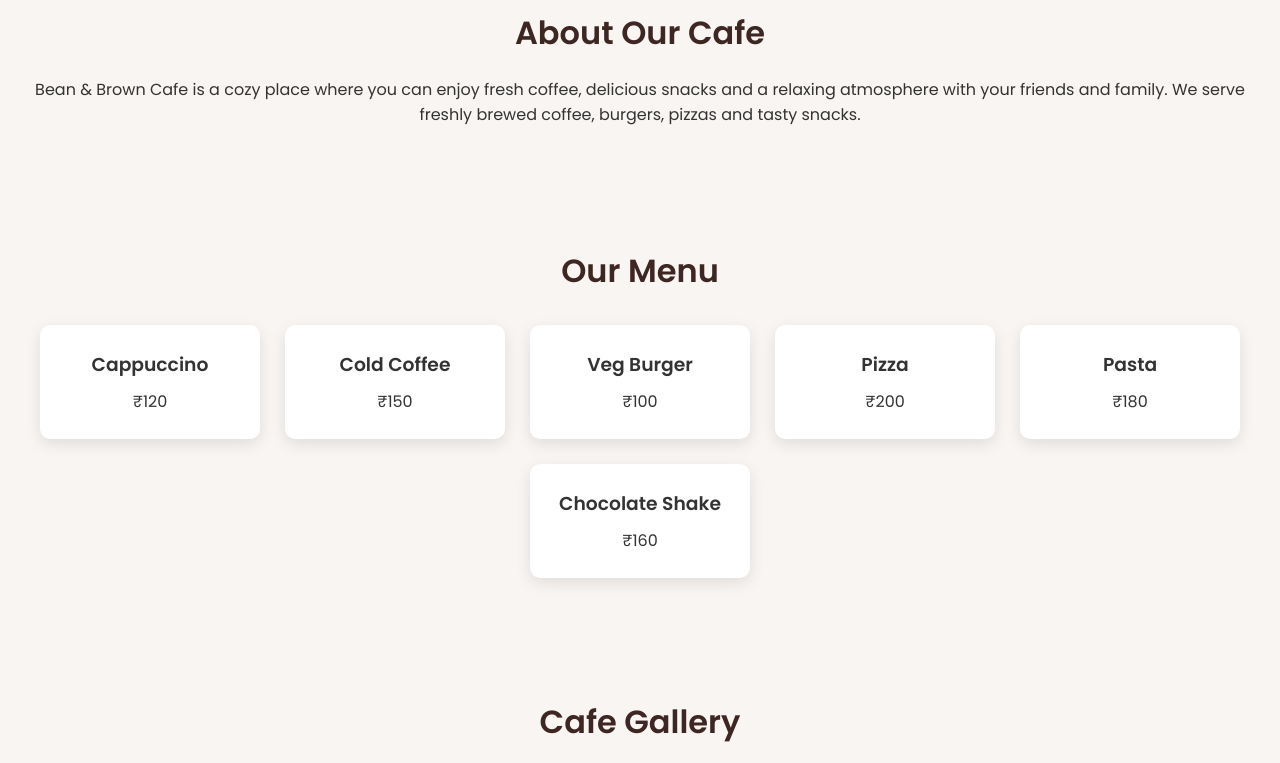
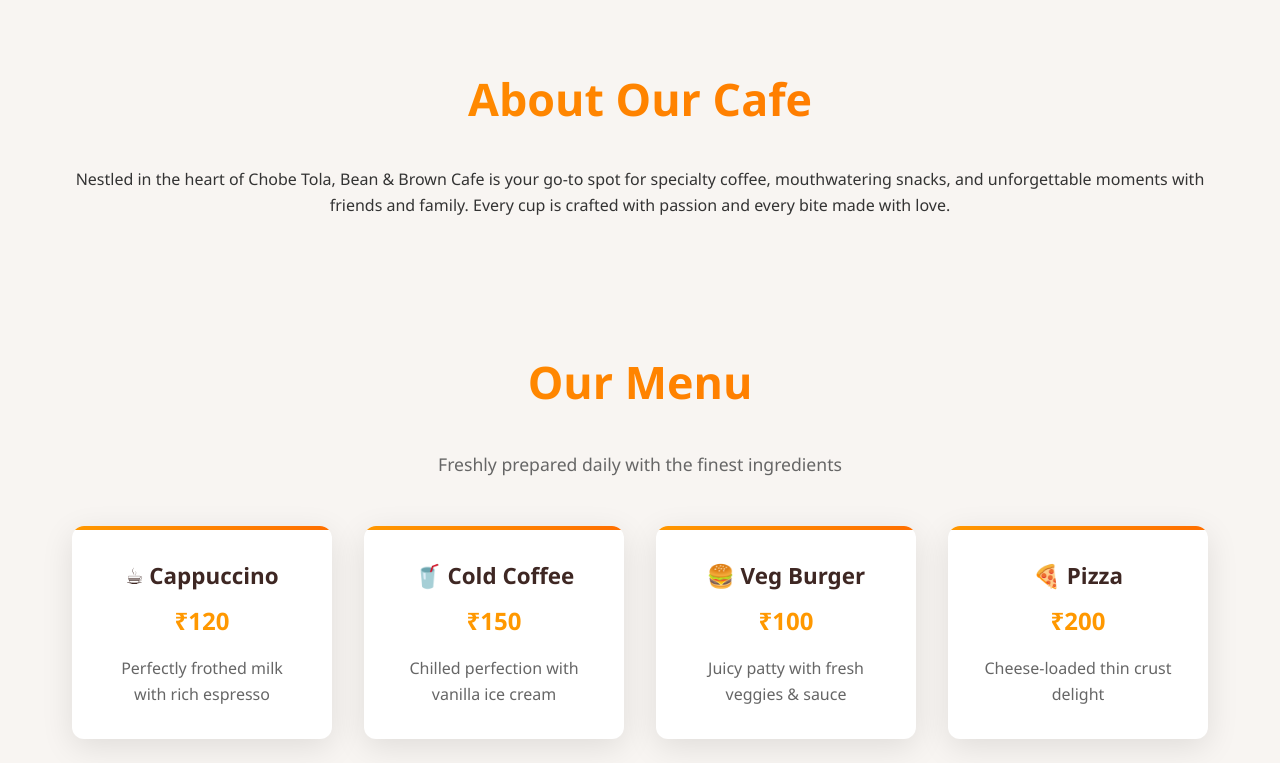
Before and after one commit to SatyamMauryakit/Github_Actions, a Flask app: page / in a window 1280 px wide. Shown: the part 735-1498 px from the top of the page. Run offline with Flask 3, Linux system fonts and the light colour scheme.

Commit message:
final commit

```diff
--- a/templates/index.html
+++ b/templates/index.html
@@ -3,331 +3,459 @@
 <head>
 <meta charset="UTF-8">
 <meta name="viewport" content="width=device-width, initial-scale=1.0">
-
-<title>Bean & Brown Cafe</title>
-
-<link href="https://fonts.googleapis.com/css2?family=Poppins:wght@300;400;600&display=swap" rel="stylesheet">
-
+<title>Bean & Brown Cafe - Best Coffee in Town</title>
+<meta name="description" content="Bean & Brown Cafe - Fresh coffee, delicious food, cozy atmosphere in Chobe Tola">
+<link rel="icon" href="https://images.unsplash.com/photo-1509042239860-f550ce710b93?w=32&h=32&fit=crop">
 <style>
-
-*{
-margin:0;
-padding:0;
-box-sizing:border-box;
-scroll-behavior:smooth;
+:root {
+  --primary-color: #3e2723;
+  --secondary-color: #5d4037;
+  --accent-color: #ff9800;
+  --accent-hover: #f57c00;
+  --text-light: #333;
+  --text-dark: #fff;
+  --bg-light: #f8f5f2;
+  --bg-card: #fff;
+  --shadow: 0 8px 32px rgba(0,0,0,0.1);
+  --border-radius: 12px;
+  --transition: all 0.3s cubic-bezier(0.4, 0, 0.2, 1);
 }
 
-body{
-font-family:'Poppins',sans-serif;
-background:#f8f5f2;
-color:#333;
+* {
+  margin: 0;
+  padding: 0;
+  box-sizing: border-box;
+}
+
+body {
+  font-family: 'Segoe UI', Tahoma, Geneva, Verdana, sans-serif;
+  line-height: 1.6;
+  color: var(--text-light);
+  background: var(--bg-light);
+  transition: var(--transition);
+}
+
+body.dark {
+  --text-light: #e0e0e0;
+  --bg-light: #121212;
+  --bg-card: #1e1e1e;
+  --primary-color: #1a0000;
+  --secondary-color: #2a1f15;
 }
 
 /* HEADER */
-
-header{
-background:#3e2723;
-color:white;
-padding:25px;
-text-align:center;
+header {
+  background: var(--primary-color);
+  color: var(--text-dark);
+  padding: 1.5rem;
+  text-align: center;
+  position: relative;
+  box-shadow: var(--shadow);
 }
 
-header h1{
-font-size:40px;
-letter-spacing:2px;
+header h1 {
+  font-size: clamp(1.8rem, 4vw, 2.5rem);
+  margin-bottom: 0.5rem;
+  font-weight: 700;
+}
+
+header p {
+  font-size: 1.1rem;
+  opacity: 0.9;
+}
+
+.clock {
+  font-size: 1rem;
+  margin: 1rem 0;
+  font-weight: 500;
 }
 
 /* NAVBAR */
-
-nav{
-position:sticky;
-top:0;
-background:#5d4037;
-padding:12px;
-z-index:1000;
+nav {
+  background: var(--secondary-color);
+  padding: 1rem;
+  display: flex;
+  justify-content: center;
+  gap: 2rem;
+  flex-wrap: wrap;
 }
 
-nav ul{
-display:flex;
-justify-content:center;
-list-style:none;
+nav a {
+  color: var(--text-dark);
+  text-decoration: none;
+  font-weight: 600;
+  font-size: 1rem;
+  padding: 0.5rem 1rem;
+  border-radius: var(--border-radius);
+  transition: var(--transition);
+  position: relative;
 }
 
-nav ul li{
-margin:0 20px;
-}
-
-nav a{
-color:white;
-text-decoration:none;
-font-weight:600;
-transition:.3s;
-}
-
-nav a:hover{
-color:#ffd54f;
+nav a:hover, nav a.active {
+  background: var(--accent-color);
+  color: #000;
+  transform: translateY(-2px);
 }
 
 /* HERO */
-
-.hero{
-height:500px;
-background:url("https://images.unsplash.com/photo-1509042239860-f550ce710b93") center/cover;
-display:flex;
-flex-direction:column;
-justify-content:center;
-align-items:center;
-color:white;
-text-align:center;
+.hero {
+  height: clamp(400px, 50vh, 500px);
+  background: linear-gradient(rgba(0,0,0,0.5), rgba(0,0,0,0.5)),
+              url("https://images.unsplash.com/photo-1509042239860-f550ce710b93?ixlib=rb-4.0.3") center/cover;
+  display: flex;
+  flex-direction: column;
+  justify-content: center;
+  align-items: center;
+  color: var(--text-dark);
+  text-align: center;
+  padding: 2rem;
 }
 
-.hero h2{
-font-size:50px;
-margin-bottom:20px;
-animation:fadeIn 2s ease;
+.hero h1 {
+  font-size: clamp(2.5rem, 6vw, 4rem);
+  margin-bottom: 1rem;
+  font-weight: 700;
 }
 
-.hero button{
-padding:12px 25px;
-border:none;
-background:#ff9800;
-color:white;
-font-size:18px;
-border-radius:30px;
-cursor:pointer;
-transition:.3s;
+.hero p {
+  font-size: 1.3rem;
+  margin-bottom: 2rem;
+  max-width: 600px;
 }
 
-.hero button:hover{
-background:#e68900;
-transform:scale(1.1);
+/* BUTTONS */
+.btn {
+  padding: 1rem 2rem;
+  border: none;
+  background: var(--accent-color);
+  color: #000;
+  cursor: pointer;
+  border-radius: var(--border-radius);
+  font-weight: 600;
+  font-size: 1rem;
+  transition: var(--transition);
+  box-shadow: 0 4px 15px rgba(255,152,0,0.3);
+  text-decoration: none;
+  display: inline-block;
 }
 
-/* SECTION */
-
-.section{
-padding:60px 20px;
-text-align:center;
+.btn:hover {
+  background: var(--accent-hover);
+  transform: translateY(-3px);
+  box-shadow: 0 8px 25px rgba(255,152,0,0.4);
 }
 
-.section h2{
-font-size:32px;
-margin-bottom:20px;
-color:#3e2723;
+.btn-secondary {
+  background: transparent;
+  color: var(--text-dark);
+  border: 2px solid var(--text-dark);
+  box-shadow: none;
+}
+
+.btn-secondary:hover {
+  background: var(--text-dark);
+  color: var(--accent-color);
+}
+
+/* SECTIONS */
+.section {
+  padding: 4rem 2rem;
+  max-width: 1200px;
+  margin: 0 auto;
+  text-align: center;
+}
+
+.section h2 {
+  font-size: clamp(2rem, 4vw, 2.8rem);
+  margin-bottom: 2rem;
+  background: linear-gradient(135deg, var(--accent-color), #ff6f00);
+  -webkit-background-clip: text;
+  -webkit-text-fill-color: transparent;
+  background-clip: text;
 }
 
 /* MENU */
-
-.menu{
-display:flex;
-justify-content:center;
-flex-wrap:wrap;
-gap:25px;
-margin-top:30px;
+.menu {
+  display: grid;
+  grid-template-columns: repeat(auto-fit, minmax(250px, 1fr));
+  gap: 2rem;
+  margin-top: 3rem;
 }
 
-.menu-item{
-background:white;
-padding:25px;
-border-radius:10px;
-width:220px;
-box-shadow:0 5px 15px rgba(0,0,0,0.1);
-transition:.3s;
+.menu-item {
+  background: var(--bg-card);
+  padding: 2rem;
+  border-radius: var(--border-radius);
+  box-shadow: var(--shadow);
+  transition: var(--transition);
+  position: relative;
+  overflow: hidden;
 }
 
-.menu-item:hover{
-transform:translateY(-10px);
-box-shadow:0 10px 20px rgba(0,0,0,0.2);
+.menu-item::before {
+  content: '';
+  position: absolute;
+  top: 0;
+  left: 0;
+  right: 0;
+  height: 4px;
+  background: linear-gradient(90deg, var(--accent-color), #ff6f00);
 }
 
-.menu-item h3{
-margin-bottom:10px;
+.menu-item:hover {
+  transform: translateY(-10px);
+  box-shadow: 0 20px 40px rgba(0,0,0,0.15);
 }
 
-/* GALLERY */
-
-.gallery{
-display:flex;
-flex-wrap:wrap;
-gap:20px;
-justify-content:center;
+.menu-item h3 {
+  font-size: 1.4rem;
+  margin-bottom: 0.5rem;
+  color: var(--primary-color);
 }
 
-.gallery img{
-width:250px;
-height:180px;
-object-fit:cover;
-border-radius:10px;
-transition:.4s;
+.menu-item .price {
+  font-size: 1.5rem;
+  font-weight: 700;
+  color: var(--accent-color);
+  margin: 0.5rem 0 1rem;
 }
 
-.gallery img:hover{
-transform:scale(1.1);
+.menu-item p {
+  color: #666;
+}
+
+/* REVIEWS */
+.reviews-container {
+  background: linear-gradient(135deg, #fff3e0, #ffe0b2);
+  padding: 3rem;
+  border-radius: var(--border-radius);
+  margin: 3rem auto;
+  max-width: 800px;
+  box-shadow: var(--shadow);
+}
+
+.review {
+  font-size: 1.3rem;
+  font-style: italic;
+  margin-bottom: 1rem;
+  min-height: 60px;
+  display: flex;
+  align-items: center;
+  justify-content: center;
 }
 
 /* CONTACT */
+.contact-info {
+  display: grid;
+  grid-template-columns: repeat(auto-fit, minmax(250px, 1fr));
+  gap: 2rem;
+  margin-top: 2rem;
+}
 
-.contact{
-background:#fff3e0;
+.contact-item {
+  background: var(--bg-card);
+  padding: 2rem;
+  border-radius: var(--border-radius);
+  box-shadow: var(--shadow);
+}
+
+.contact-item strong {
+  display: block;
+  font-size: 1.2rem;
+  margin-bottom: 0.5rem;
+  color: var(--primary-color);
 }
 
 /* FOOTER */
-
-footer{
-background:#3e2723;
-color:white;
-text-align:center;
-padding:20px;
-margin-top:40px;
+footer {
+  background: var(--primary-color);
+  color: var(--text-dark);
+  padding: 2rem;
+  text-align: center;
+  margin-top: 4rem;
 }
 
-/* ANIMATION */
+@media (max-width: 768px) {
+  nav {
+    flex-direction: column;
+    gap: 1rem;
+  }
 
-@keyframes fadeIn{
-from{
-opacity:0;
-transform:translateY(-20px);
-}
-to{
-opacity:1;
-transform:translateY(0);
+  .section {
+    padding: 2rem 1rem;
   }
 }
-
-/* RESPONSIVE */
-
-@media(max-width:768px){
-
-.hero h2{
-font-size:35px;
-}
-
-.menu{
-flex-direction:column;
-align-items:center;
-}
-
-}
-
 </style>
 </head>
 
 <body>
-
 <header>
   <h1>Bean & Brown Cafe</h1>
-<p>Fresh Coffee • Delicious Food • Cozy Vibes</p>
+  <p>Freshly Roasted Coffee • Artisan Food • Cozy Vibes</p>
+  <div class="clock" id="clock"></div>
+  <button class="btn btn-secondary" onclick="toggleDark()" aria-label="Toggle dark mode">🌙 Dark Mode</button>
 </header>
 
-<nav>
-<ul>
-<li><a href="#home">Home</a></li>
-<li><a href="#about">About</a></li>
-<li><a href="#menu">Menu</a></li>
-<li><a href="#gallery">Gallery</a></li>
-<li><a href="#contact">Contact</a></li>
-</ul>
+<nav id="navbar">
+  <a href="#home" class="active">🏠 Home</a>
+  <a href="#menu">☕ Menu</a>
+  <a href="#reviews">⭐ Reviews</a>
+  <a href="#contact">📞 Contact</a>
 </nav>
 
-<section class="hero" id="home">
-<h2>Welcome to Bean & Brown Cafe</h2>
-<button onclick="scrollMenu()">Explore Menu</button>
+<section id="home" class="hero">
+  <h1>Welcome to Bean & Brown</h1>
+  <p>Experience the perfect blend of premium coffee and delicious bites in a warm, inviting atmosphere</p>
+  <button class="btn" onclick="orderNow()">🍽️ Order Now</button>
 </section>
 
-<section class="section" id="about">
+<section class="section">
   <h2>About Our Cafe</h2>
   <p>
-Bean & Brown Cafe is a cozy place where you can enjoy fresh coffee,
-delicious snacks and a relaxing atmosphere with your friends and family.
-We serve freshly brewed coffee, burgers, pizzas and tasty snacks.
+    Nestled in the heart of Chobe Tola, Bean & Brown Cafe is your go-to spot for specialty coffee,
+    mouthwatering snacks, and unforgettable moments with friends and family.
+    Every cup is crafted with passion and every bite made with love.
   </p>
 </section>
 
-<section class="section" id="menu">
-
+<section id="menu" class="section">
   <h2>Our Menu</h2>
+  <p style="font-size: 1.1rem; color: #666; margin-bottom: 3rem;">Freshly prepared daily with the finest ingredients</p>
 
   <div class="menu">
-
     <div class="menu-item">
-<h3>Cappuccino</h3>
-<p>₹120</p>
+      <h3>☕ Cappuccino</h3>
+      <div class="price">₹120</div>
+      <p>Perfectly frothed milk with rich espresso</p>
     </div>
-
     <div class="menu-item">
-<h3>Cold Coffee</h3>
-<p>₹150</p>
+      <h3>🥤 Cold Coffee</h3>
+      <div class="price">₹150</div>
+      <p>Chilled perfection with vanilla ice cream</p>
     </div>
-
     <div class="menu-item">
-<h3>Veg Burger</h3>
-<p>₹100</p>
+      <h3>🍔 Veg Burger</h3>
+      <div class="price">₹100</div>
+      <p>Juicy patty with fresh veggies & sauce</p>
     </div>
-
     <div class="menu-item">
-<h3>Pizza</h3>
-<p>₹200</p>
+      <h3>🍕 Pizza</h3>
+      <div class="price">₹200</div>
+      <p>Cheese-loaded thin crust delight</p>
     </div>
-
-<div class="menu-item">
-<h3>Pasta</h3>
-<p>₹180</p>
   </div>
-
-<div class="menu-item">
-<h3>Chocolate Shake</h3>
-<p>₹160</p>
-</div>
-
-</div>
-
 </section>
 
-<section class="section" id="gallery">
-
-<h2>Cafe Gallery</h2>
-
-<div class="gallery">
-
-<img src="https://images.unsplash.com/photo-1501339847302-ac426a4a7cbb">
-<img src="https://images.unsplash.com/photo-1495474472287-4d71bcdd2085">
-<img src="https://images.unsplash.com/photo-1521017432531-fbd92d768814">
-<img src="https://images.unsplash.com/photo-1463797221720-6b07e6426c24">
-
+<section id="reviews" class="section">
+  <h2>What Our Customers Say</h2>
+  <div class="reviews-container">
+    <div class="review" id="reviewText">"Best coffee in the city!"</div>
+    <div style="font-size: 0.9rem; opacity: 0.8;">— Happy Customer</div>
   </div>
-
 </section>
 
-<section class="section contact" id="contact">
-
-<h2>Contact Us</h2>
-
-<p>📍 Chobe Tola, Infront of Anandeshwer Mahadev Mandir</p>
-<p>📞 700749XXXX</p>
-
-<br>
-
-<button onclick="orderAlert()">Order Now</button>
-
+<section id="contact" class="section">
+  <h2>Visit Us Today</h2>
+  <div class="contact-info">
+    <div class="contact-item">
+      <strong>📍 Location</strong>
+      <p>Chobe Tola, Infront of<br>Anandeshwer Mahadev Mandir</p>
+    </div>
+    <div class="contact-item">
+      <strong>📞 Contact</strong>
+      <p>+91 700749XXXX</p>
+    </div>
+    <div class="contact-item">
+      <strong>🕒 Hours</strong>
+      <p>Mon-Sun: 8AM - 11PM</p>
+    </div>
+  </div>
 </section>
 
 <footer>
-
-<p>© 2026 Bean & Brown Cafe | All Rights Reserved</p>
-
+  <p>&copy; 2026 Bean & Brown Cafe. Made with ☕ in Bengaluru</p>
 </footer>
 
 <script>
+const reviews = [
+  "Best coffee in the city! Absolutely love the ambiance.",
+  "Amazing atmosphere and friendly staff. Perfect for work or dates!",
+  "The veg burger is very delicious! Highly recommended.",
+  "Perfect place for friends meetup. Will visit again!",
+  "Cold coffee was perfection. Great value for money!"
+];
 
-function scrollMenu(){
-document.getElementById("menu").scrollIntoView({behavior:"smooth"});
+let currentReview = 0;
+
+// Live Clock
+function updateClock() {
+  const now = new Date();
+  const time = now.toLocaleTimeString('en-IN', {
+    hour12: true,
+    hour: '2-digit',
+    minute: '2-digit'
+  });
+  document.getElementById("clock").innerText = `🕒 ${time}`;
+}
+setInterval(updateClock, 1000);
+updateClock();
+
+// Dark Mode
+function toggleDark() {
+  document.body.classList.toggle('dark');
+  localStorage.setItem('darkMode', document.body.classList.contains('dark'));
 }
 
-function orderAlert(){
-alert("Thank you for visiting Bean & Brown Cafe ☕");
+// Load saved theme
+if (localStorage.getItem('darkMode') === 'true') {
+  document.body.classList.add('dark');
 }
 
+// Smooth scrolling & active nav
+document.querySelectorAll('nav a').forEach(link => {
+  link.addEventListener('click', (e) => {
+    e.preventDefault();
+    const target = document.querySelector(link.getAttribute('href'));
+    target.scrollIntoView({ behavior: 'smooth' });
+
+    // Update active nav
+    document.querySelectorAll('nav a').forEach(a => a.classList.remove('active'));
+    link.classList.add('active');
+  });
+});
+
+// Review slider
+function nextReview() {
+  currentReview = (currentReview + 1) % reviews.length;
+  document.getElementById('reviewText').textContent = reviews[currentReview];
+}
+setInterval(nextReview, 4000);
+
+// Order function
+function orderNow() {
+  const name = prompt('What would you like to order? ☕');
+  if (name) {
+    alert(`Thank you for your order: "${name}"! Your coffee is being prepared. ⏳`);
+  }
+}
+
+// Intersection Observer for animations
+const observer = new IntersectionObserver((entries) => {
+  entries.forEach(entry => {
+    if (entry.isIntersecting) {
+      entry.target.style.opacity = '1';
+      entry.target.style.transform = 'translateY(0)';
+    }
+  });
+});
+
+// Observe menu items
+document.querySelectorAll('.menu-item').forEach(item => {
+  item.style.opacity = '0';
+  item.style.transform = 'translateY(20px)';
+  item.style.transition = 'all 0.6s ease';
+  observer.observe(item);
+});
 </script>
-
 </body>
 </html>
```
Lines whose indentation alone changed are shown as unchanged.
